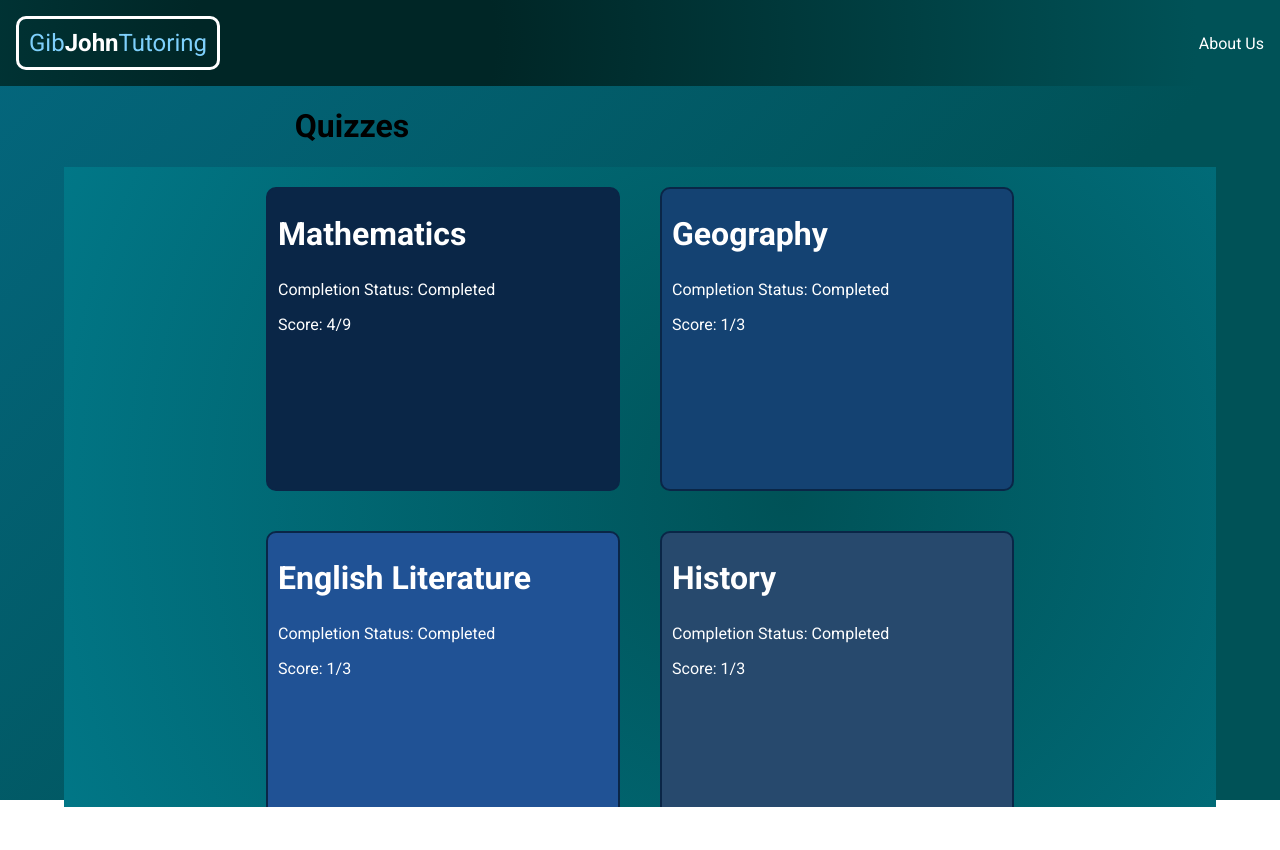
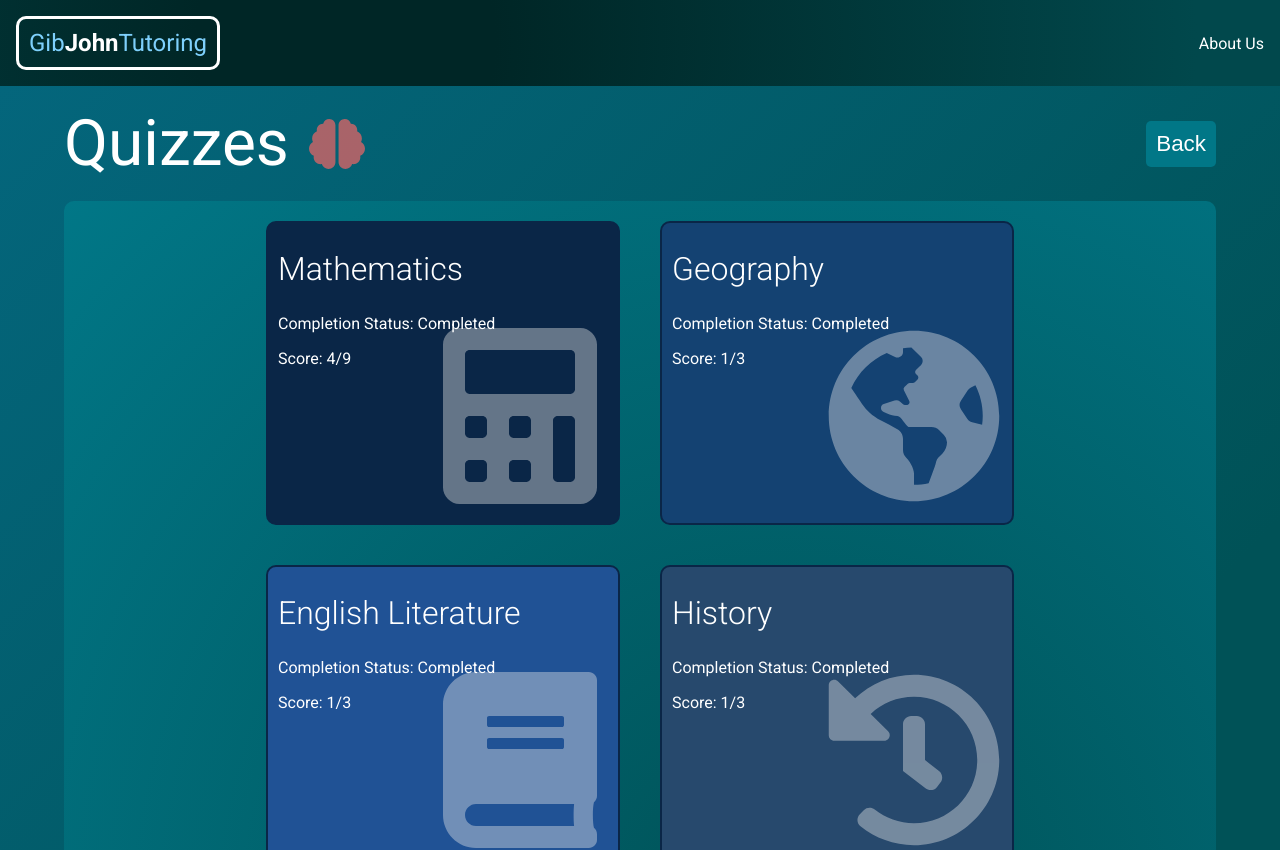
Before and after one commit to mybrid0/Learning-Platform, a React (Create React App) app in the folder client/: page /quizzes in a window 1280 px wide. Shown: the top 850 px of the page. Before the commit the page ends 807 px from the top, so only its background shows below. Built offline with nearby package versions, Linux system fonts and the light colour scheme; no server answers.

Commit message:
better UI

```diff
--- a/client/src/App.css
+++ b/client/src/App.css
@@ -3,16 +3,10 @@
 /* Primary: Blue Raspberry */
 
 .App {
-  height: 100vh;
   margin: 0;
   display: flex;
   flex-direction: column;
   align-items: center;
-  background: linear-gradient(
-    134deg,
-    rgb(4, 103, 126) 0%,
-    rgba(0, 82, 87, 1) 63%
-  );
 }
 
 .login-nav.active,
@@ -35,11 +29,12 @@ body {
   background: radial-gradient(
     circle at 27% 47%,
     var(--primary-900) 16%,
-    var(--primary-800) 91%
+    #01484c 91%
   );
   position: sticky;
   top: 0;
   width: 100%;
+  z-index: 100000;
 }
 
 .nav .title {
@@ -73,7 +68,7 @@ body {
 }
 
 .link a:not(.active):hover {
-  background-color: var(--primary-600);
+  background-color: var(--primary-700);
   color: #ffffff;
 }
 
--- a/client/src/index.css
+++ b/client/src/index.css
@@ -3,6 +3,12 @@ code {
     monospace;
 }
 :root {
+  min-height: 100vh;
+  background: linear-gradient(
+    134deg,
+    rgb(4, 103, 126) 0%,
+    rgba(0, 82, 87, 1) 63%
+  );
   --primary-100: #f2f9ff;
   --primary-200: #b9e2ff;
   --primary-300: #7ed0fc;
--- a/client/src/pages/Quizzes.css
+++ b/client/src/pages/Quizzes.css
@@ -1,14 +1,23 @@
 .quizzes {
   display: flex;
-  height: 80vh;
   width: 100%;
   background: radial-gradient(
     circle at 63% 52%,
     var(--primary-800) 0%,
     var(--primary-700) 100%
   );
-  overflow-y: scroll;
   scroll-behavior: smooth;
+  border-radius: 10px;
+  margin-bottom: 30px;
+}
+
+.header h1 {
+  text-align: center;
+  font-size: 4rem;
+  color: white;
+  font-weight: 400;
+  margin: 20px 0;
+  margin-right: 20px;
 }
 /* width */
 ::-webkit-scrollbar {
@@ -18,16 +27,20 @@
 /* Track */
 ::-webkit-scrollbar-track {
   background: lightblue;
+  border-top-right-radius: 10px;
+  border-bottom-right-radius: 10px;
 }
 
 /* Handle */
 ::-webkit-scrollbar-thumb {
   background: #888;
+  border-radius: 10px;
 }
 
 /* Handle on hover */
 ::-webkit-scrollbar-thumb:hover {
   background: #555;
+  border-radius: 10px;
 }
 .quiz-wrapper {
   width: 90vw;
@@ -35,9 +48,9 @@
 
 .header {
   display: flex;
-  width: 50%;
+  width: 100%;
   align-items: center;
-  justify-content: center;
+  justify-content: space-between;
 }
 .quiz-cards1 {
   display: flex;
@@ -56,6 +69,8 @@
   border: 2px #0a2647 solid;
   color: white;
   border-radius: 10px;
+  position: relative;
+  overflow: hidden;
 }
 
 .content {
@@ -63,10 +78,32 @@
 }
 .content h2 {
   font-size: 2rem;
+  color: white;
+  font-weight: 300;
+  transition: font-weight 0.2s ease, letter-spacing 0.2s ease;
 }
 
 a {
   text-decoration: none;
+}
+.icon {
+  position: absolute;
+  top: 140%;
+  right: 0;
+  bottom: 0;
+  display: flex;
+  align-items: center;
+  justify-content: center;
+  font-size: 11em; /* Adjust the font size as needed */
+  z-index: -1; /* Set a lower z-index to place the icon behind the text */
+  opacity: 40%;
+  color: rgb(235, 235, 235);
+  transition: transform 0.2s ease;
+}
+
+.content {
+  position: relative; /* Set position to relative to position child elements */
+  z-index: 1; /* Ensure the text appears above the icon */
 }
 
 @media screen and (max-width: 1600px) {
@@ -74,3 +111,33 @@ a {
     width: 350px;
   }
 }
+@media screen and (max-width: 850px) {
+  .quiz-card1 {
+    width: 300px;
+  }
+}
+.header-icon {
+  font-size: 3.5rem;
+  display: flex;
+  margin-right: auto;
+  align-items: center;
+  opacity: 70%;
+  color: rgb(240, 101, 101);
+}
+.header button {
+  background-color: var(--primary-700);
+  font-size: 1.4rem;
+  transition: background-color 0.1s ease;
+}
+
+.header button:hover {
+  background-color: rgb(28, 99, 141);
+}
+
+.quiz-card1:hover .icon {
+  transform: scale(1.5);
+}
+.quiz-card1:hover .content h2 {
+  font-weight: 400;
+  letter-spacing: 1px;
+}
--- a/client/src/pages/Quizzes.js
+++ b/client/src/pages/Quizzes.js
@@ -1,31 +1,66 @@
 // components/Quizzes/Quizzes.js
 import React, { useState } from "react";
-import { Link } from "react-router-dom";
+import {
+  FaBook,
+  FaBrain,
+  FaCalculator,
+  FaDesktop,
+  FaGlobeAmericas,
+  FaHistory,
+} from "react-icons/fa";
+
+import { Link, useNavigate } from "react-router-dom";
 import quizData from "../QuizData";
 import "./Quizzes.css";
 
 const Quizzes = () => {
+  let navigate = useNavigate();
   const colors = ["#0A2647", "#144272", "#205295", "#27496D", "#1F4287"];
-
+  const iconsMap = {
+    Mathematics: FaCalculator,
+    Geography: FaGlobeAmericas,
+    "English Literature": FaBook,
+    History: FaHistory,
+    "Computer Science": FaDesktop,
+  };
   // Example list of items
 
   return (
     <div className="quiz-wrapper">
       <div className="header">
         <h1>Quizzes</h1>
+        <div className="header-icon">
+          <FaBrain />
+        </div>
+        <button
+          onClick={() => {
+            navigate("/");
+          }}
+        >
+          Back
+        </button>
       </div>
       <div className="quizzes">
         <div className="quiz-cards1">
-          {quizData.map((quiz, index) => (
+          {quizData.map((quiz, index) => {
+            const Icon = iconsMap[quiz.title] || FaBook; // Default to FaBook if subject not found
+
+            return (
               <Link
                 key={index}
                 to={`/quizzes/${quiz.title.toLowerCase().replace(/\s+/g, "-")}`}
               >
                 <div
                   className="quiz-card1"
-                style={{ backgroundColor: colors[index % colors.length] }}
+                  style={{
+                    backgroundColor: colors[index % colors.length],
+                  }}
                 >
                   <div className="content">
+                    {/* Use the React Icon component */}
+                    <div className="icon">
+                      <Icon />
+                    </div>
                     <h2>{quiz.title}</h2>
                     {/* Add logic to check completion status and display score */}
                     {/* For demonstration, assume half of the questions are correct */}
@@ -37,7 +72,8 @@ const Quizzes = () => {
                   </div>
                 </div>
               </Link>
-          ))}
+            );
+          })}
         </div>
       </div>
     </div>
--- a/client/src/pages/home/Home.css
+++ b/client/src/pages/home/Home.css
@@ -10,9 +10,10 @@
   display: flex;
   align-items: center;
   justify-content: center;
+  overflow: hidden;
+  box-sizing: border-box;
 }
 .home .wrapper {
-  width: 97%;
   background: linear-gradient(to right, var(--primary-800), var(--primary-900));
   border-radius: 20px;
   display: flex;
@@ -21,6 +22,7 @@
   gap: 10px;
   flex-wrap: wrap;
   padding-bottom: 20px;
+  overflow: hidden;
 }
 
 .wrapper > * {
@@ -28,6 +30,7 @@
   flex-direction: column;
   align-items: center;
   overflow: auto;
+  margin: 20px;
 }
 
 .wrapper > * h1 {
@@ -97,7 +100,7 @@
 
 @media (max-width: 2000px) {
   .wrapper > * {
-    height: 650px;
+    height: 600px;
     margin-top: 10px;
     display: flex;
     justify-content: flex-start;
@@ -112,10 +115,10 @@
   }
 }
 
-@media (max-width: 1800px) {
+@media (max-width: 1600px) {
   .wrapper > * {
-    width: 400px;
-    height: 500px;
+    width: 450px;
+    height: 550px;
   }
 }
 @media (max-width: 1260px) {
@@ -140,7 +143,7 @@
   }
 }
 
-@media (max-width: 750px) {
+@media (max-width: 820px) {
   .wrapper > * {
     width: 350px;
     height: 300px;
```
Lines whose indentation alone changed are shown as unchanged.
